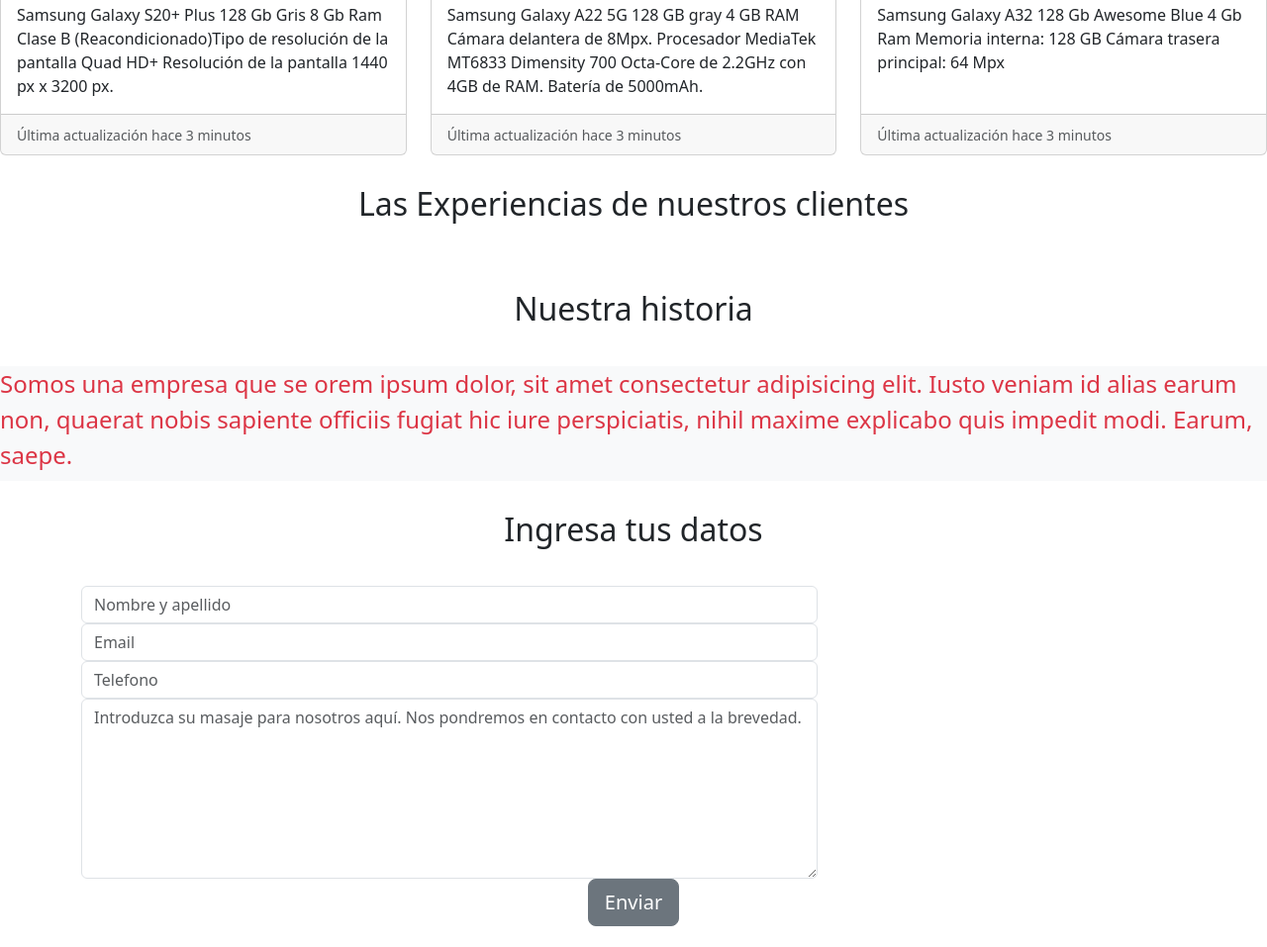
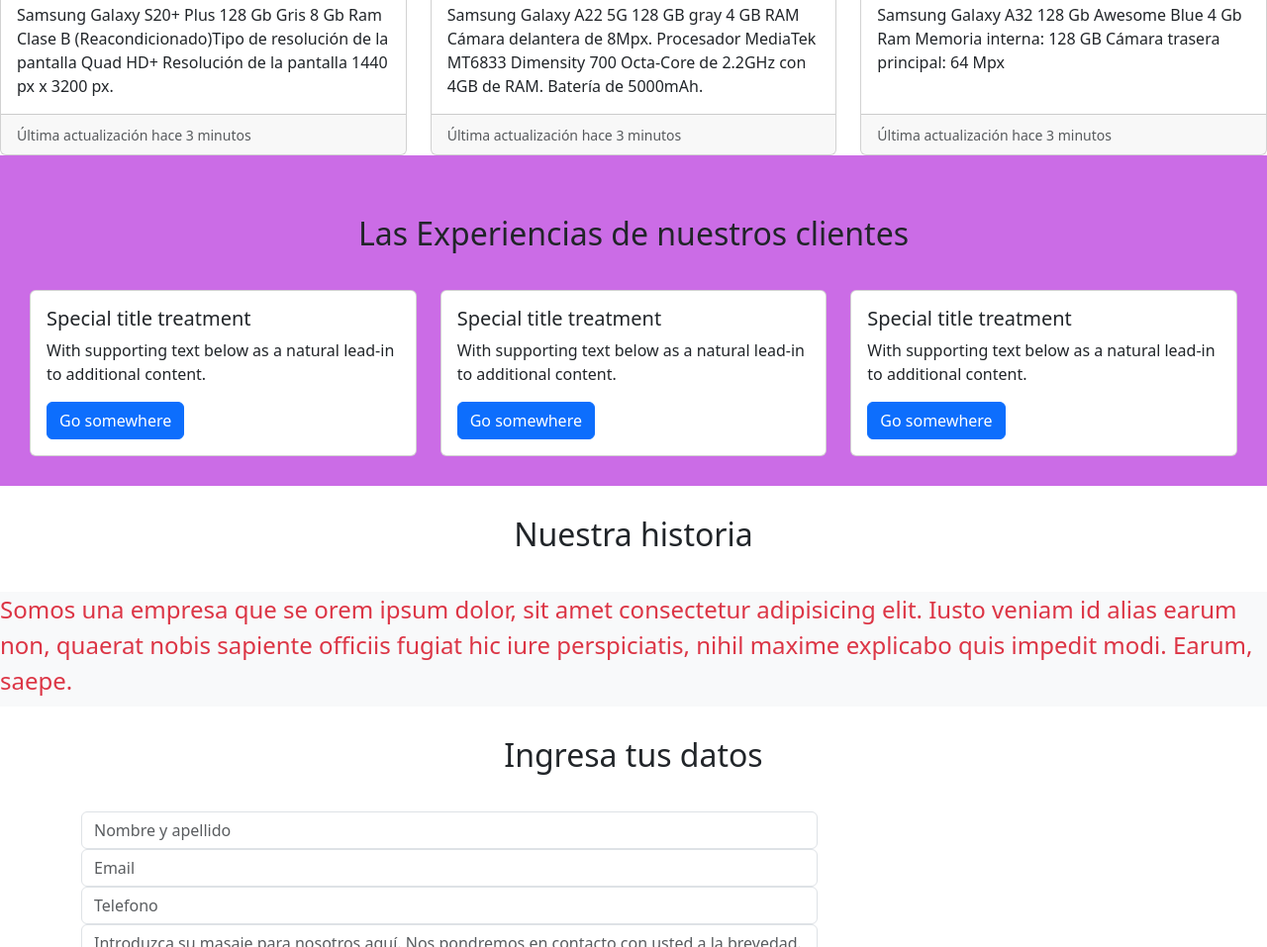
Before and after one commit to gabrieladel/Cellstore, a plain HTML site: page index.html in a window 1280 px wide. Shown: the part 1213-2170 px from the top of the page at 99% size. Before the commit the page ends 2149 px from the top, so only its background shows below. Drawn offline with nearby package versions, Linux system fonts and the light colour scheme.

Commit message:
informacion a experiencias

```diff
--- a/index.html
+++ b/index.html
@@ -105,7 +105,36 @@
 </section>
 <section id="Experiencias">
   <h2>Las Experiencias de nuestros clientes</h2>
+  <div class="row">
+    <div class="col-sm-4">
+      <div class="card">
+        <div class="card-body">
+          <h5 class="card-title">Special title treatment</h5>
+          <p class="card-text">With supporting text below as a natural lead-in to additional content.</p>
+          <a href="#" class="btn btn-primary">Go somewhere</a>
+        </div>
+      </div>
+    </div>
+    <div class="col-sm-4">
+      <div class="card">
+        <div class="card-body">
+          <h5 class="card-title">Special title treatment</h5>
+          <p class="card-text">With supporting text below as a natural lead-in to additional content.</p>
+          <a href="#" class="btn btn-primary">Go somewhere</a>
+        </div>
+      </div>
+    </div>
 
+    <div class="col-sm-4">
+      <div class="card">
+        <div class="card-body">
+          <h5 class="card-title">Special title treatment</h5>
+          <p class="card-text">With supporting text below as a natural lead-in to additional content.</p>
+          <a href="#" class="btn btn-primary">Go somewhere</a>
+        </div>
+      </div>
+    </div>
+  </div>
 </section>
 <section id="Nosotros">
 
--- a/style.css
+++ b/style.css
@@ -9,6 +9,10 @@ h2{
     text-align: center;
     padding: 30px;
 }
+#Experiencias{
+    background-color: #cb6ce6;
+    padding: 30px;
+}
 .header {
     font-size: 27px;
     padding: 10px;
```
